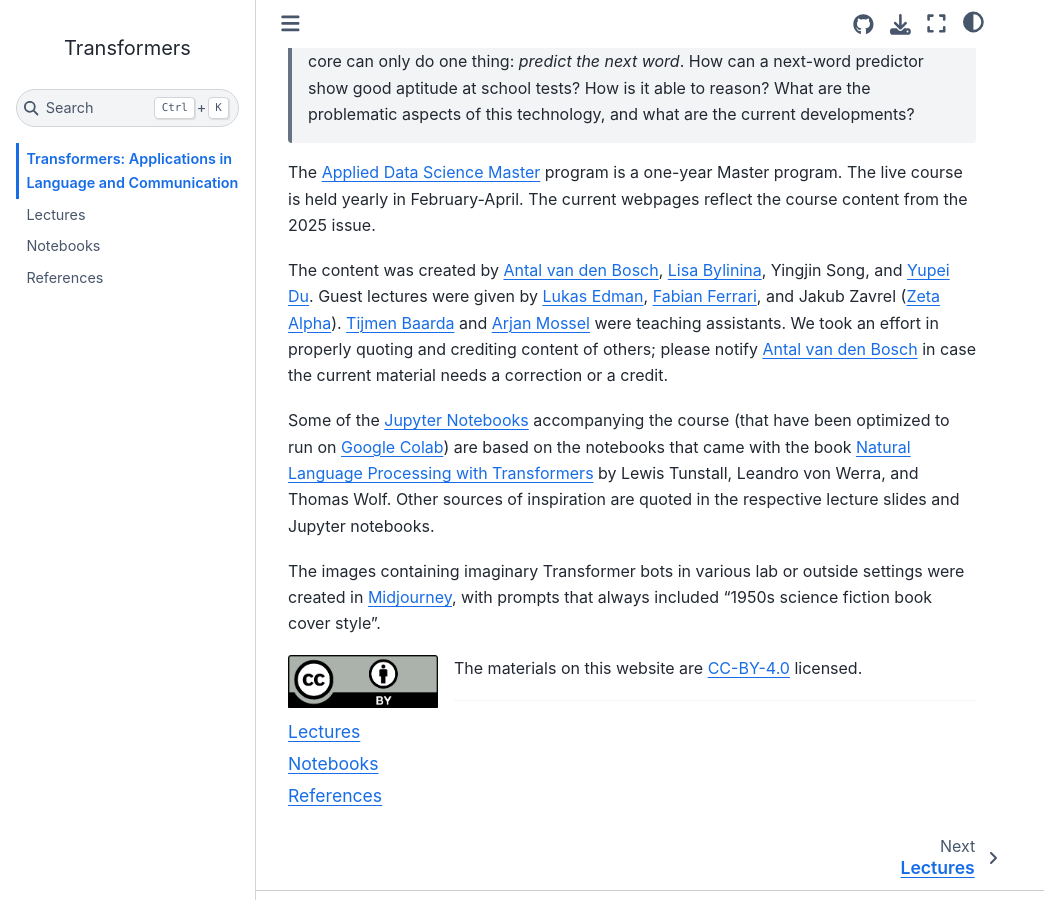
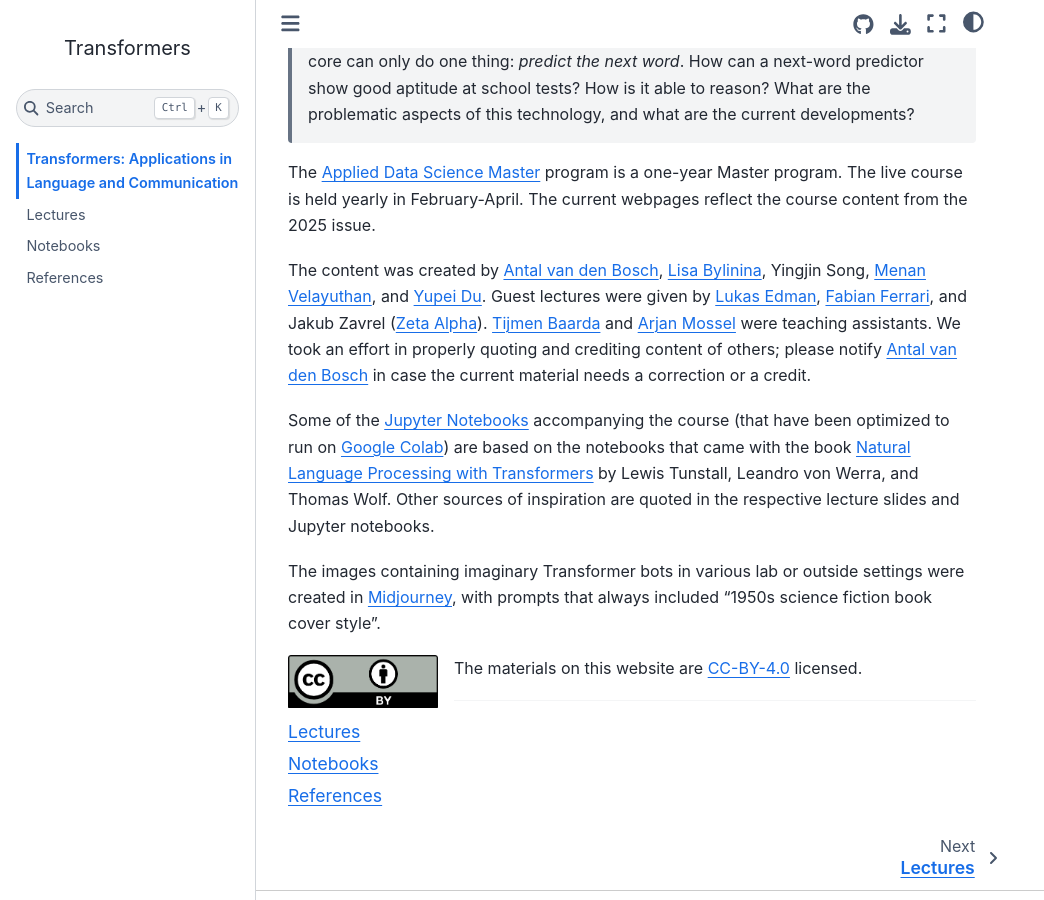
Before and after one commit to antalvdb/antalvdb.github.io, a Jupyter Book: the page built from intro.md, in a window 1280 px wide and 900 px high, scrolled down 448 px. Shown: the whole window, without its empty margins (0-1044 px from the left). Built offline with Jupyter Book 1.0.4 settings and Sphinx 7.4.7 and the Sphinx Book theme 1.1.4, drawn with Linux system fonts in a browser that asks for light colours; cross-references to code outside the pages are shown as plain code.

Commit message:
added collaborator Menan Velayuthan

```diff
--- a/intro.md
+++ b/intro.md
@@ -28,7 +28,8 @@ the 2025 issue.
 
 The content was created by [Antal van den
 Bosch](https://antalvandenbosch.nl/), [Lisa
-Bylinina](https://bylinina.github.io/), Yingjin Song, and [Yupei
+Bylinina](https://bylinina.github.io/), Yingjin Song, [Menan
+Velayuthan](https://vmenan.github.io/), and [Yupei
 Du](https://yupei.nl/). Guest lectures were given by [Lukas
 Edman](https://leukas.github.io/cv/), [Fabian
 Ferrari](https://www.fabianlferrari.com/), and Jakub Zavrel ([Zeta
```
